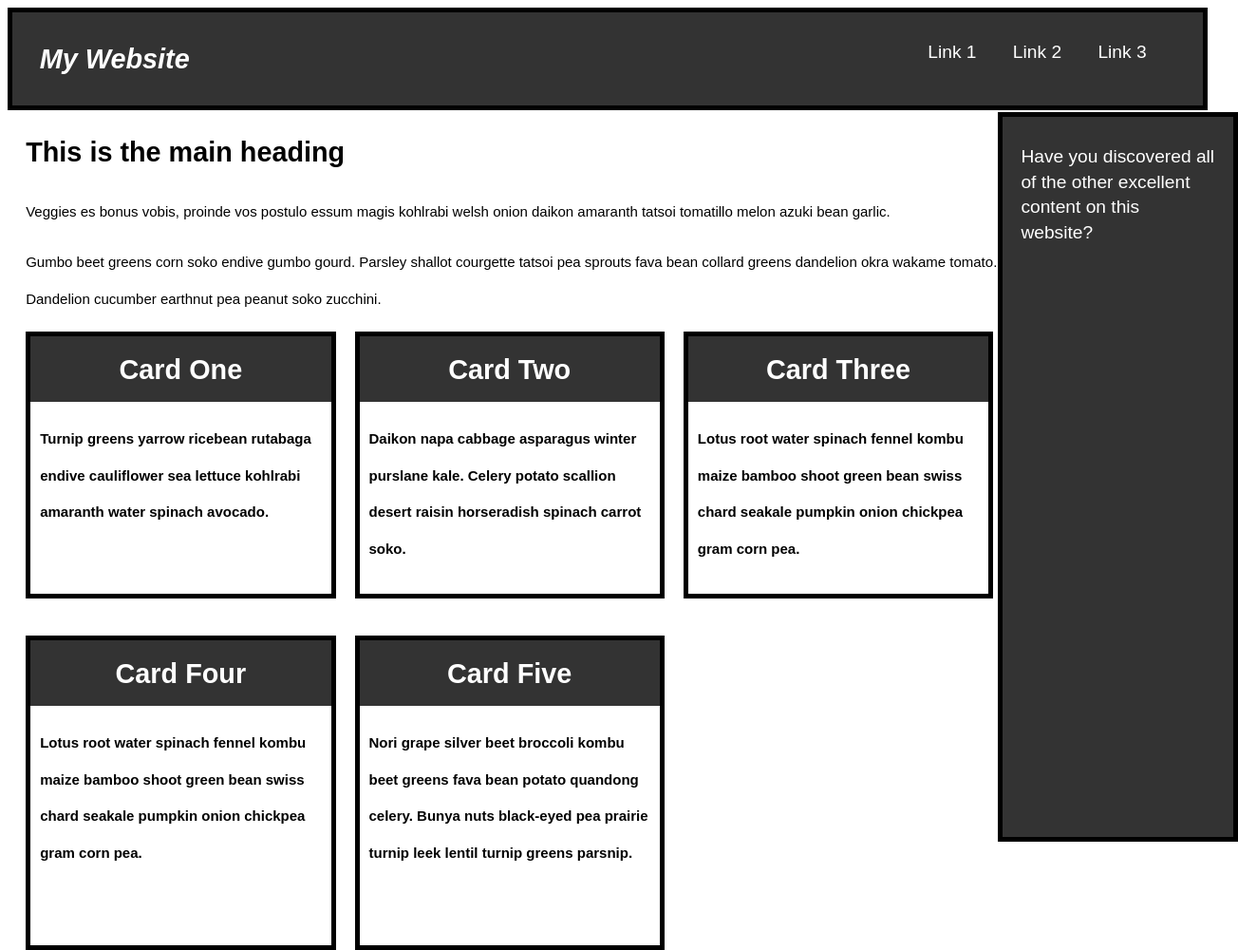
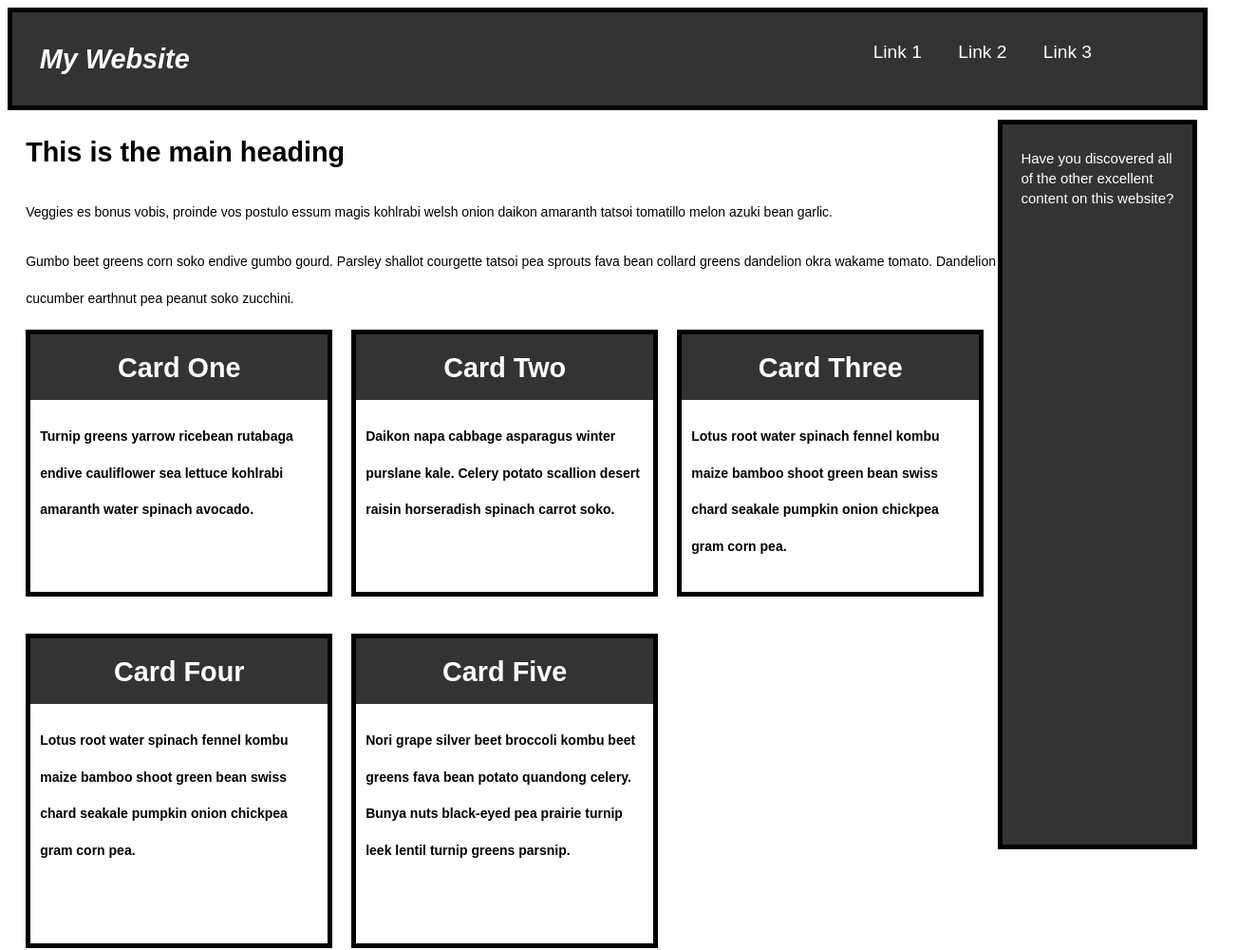
Before and after one commit to BradB87/Comp1054-lab9-10, a plain HTML site: page index.html in a window 1280 px wide. Shown: the whole page at 95% size, 1304 px wide, since content can reach past the window. Drawn offline with Linux system fonts and the light colour scheme.

Commit message:
commit 2 adjustments

```diff
--- a/css/main.css
+++ b/css/main.css
@@ -77,35 +77,38 @@ main {
     header {
         display: flex;
 
+    }
 
-
-    }
-    header a{
+    header a {
         border: none;
     }
-    header ul{
+
+    header ul {
         display: flex;
-        padding-left: 38rem;
+        padding-left: 35rem;
         margin-top: 1rem;
         border: none;
 
     }
 
-    h2{
+    h2 {
         display: flex;
         justify-content: center;
-        flex-wrap: nowrap ;
+        flex-wrap: nowrap;
 
     }
-    div.title{
+
+    div.title {
         list-style: none;
     }
-    article{
-        max-width: 90%;
+
+    article {
+        width: 90%;
     }
-    article p{
-        font-size: 15px;
-        max-width: 100vw ;
+
+    article p {
+        font-size: 14px;
+        max-width: 100vw;
         line-height: 2rem;
     }
 
@@ -113,23 +116,31 @@ main {
         display: flex;
         height: 700px;
     }
-    .sidebar{
-        margin-top: 2px;
+
+    .sidebar {
+        display: flex;
+        justify-content: right;
+        margin-top: 10px;
+
     }
-    aside.sidebar{
+
+    aside.sidebar {
         height: 96vh;
-        width: 100vw;
-
-
+        width: 210px;
 
 
 
     }
-    aside.sidebar p{
-        width: 16vw;
+
+    aside.sidebar p {
+        font-size: 15px;
+        width: 21vw;
+
+
 
     }
-     main .cards {
+
+    main .cards {
         display: grid;
         grid-template-columns: 1fr 1fr 1fr;
         grid-template-rows: 300px 350px 300px;
@@ -140,11 +151,12 @@ main {
         height: 50vh;
         width: 80vw;
         font-weight: 600;
-        padding-right: 5px;
+        padding-right: 15px;
 
 
     }
-    .cards .inner{
+
+    .cards .inner {
         height: 160px;
         max-width: 40vw;
         font-size: 10px;
```
